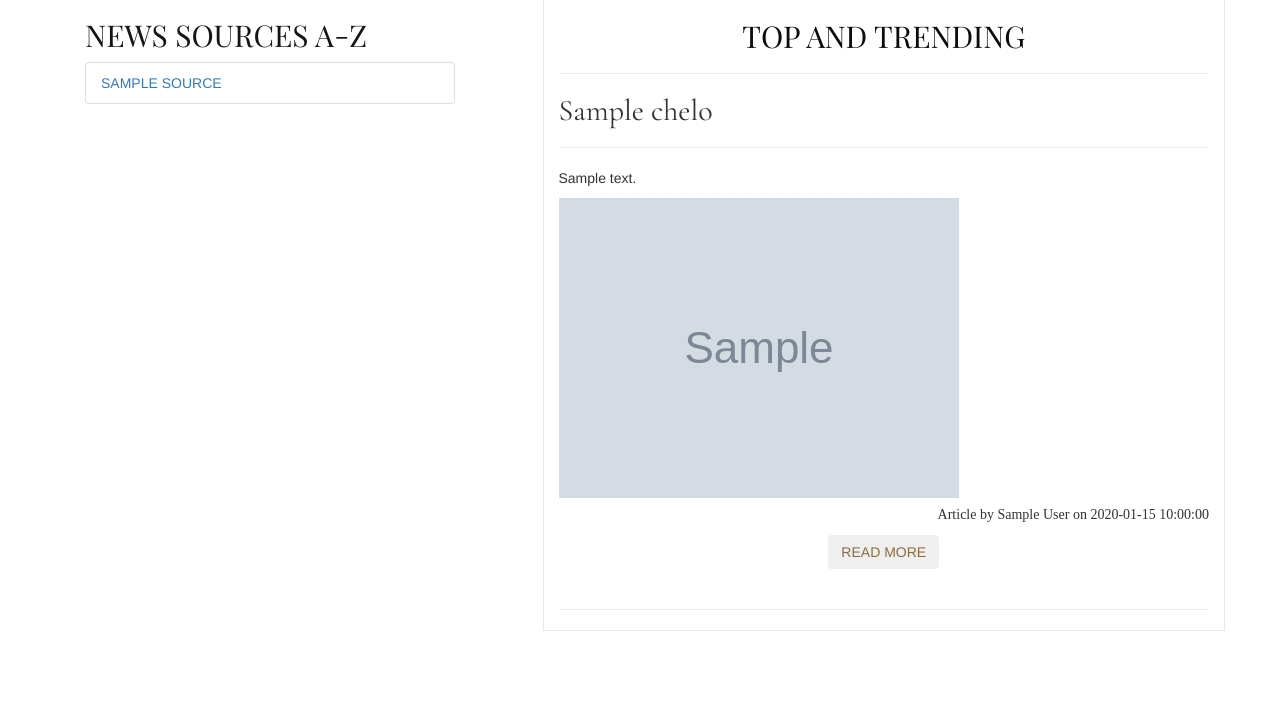
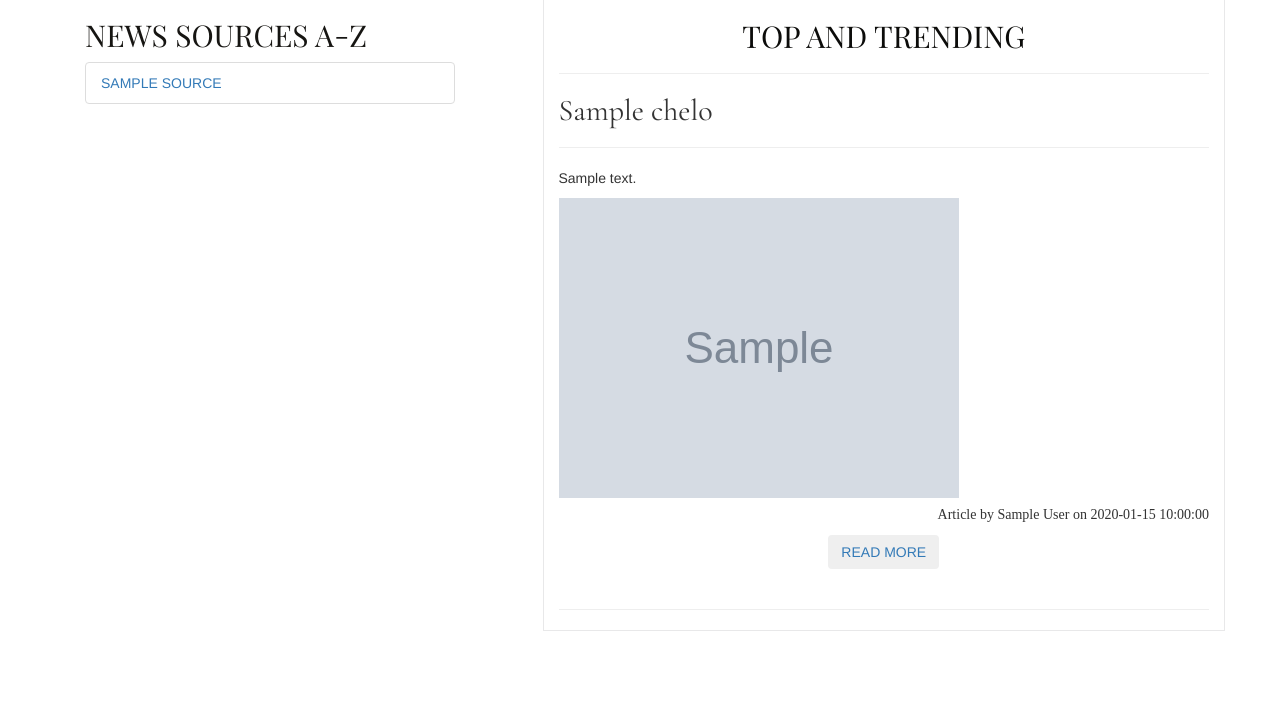
Before and after one commit to ChelseaOwiti/News-Highlight, a Flask app: template app/templates/index.html in a window 1280 px wide. Shown: the part 73-800 px from the top of the page. Run offline with Flask 2, Linux system fonts and the light colour scheme; the template is opened without the code that fills it: most values are stand-ins (such as "Sample title", 1, 10 or a date in 2020); grey boxes marked "Sample" are stand-in pictures; some libraries are stand-ins or nearby versions; some web fonts are replaced.

Commit message:
license done

```diff
--- a/app/templates/index.html
+++ b/app/templates/index.html
@@ -40,7 +40,8 @@
                           <img src="{{ chelo.urlToImage }}" class="card-img-top img-responsive" alt="...">
                           <p class="card-text" style="text-align: right; padding-top: 1%; font-family: 'Cormorant SC', serif;" class="text-muted">Article by {{ chelo.author }} on {{ chelo.publishedAt}}</p>
                           <div class="text-center mt-3">
-                              <button type="button" class="btn btn-outline-success"><a class="text-warning" style="text-decoration: none;" href="{{ chelo.url }}">READ MORE</a></button></div>
+                              <button type="button" class="btn btn-dark"><a  href="{{ chelo.url }}">READ MORE</a></button>
+                          </div>
 
                       </div>
                       <br>
```
Also changed, not shown: README.md (added), 1 other file.
